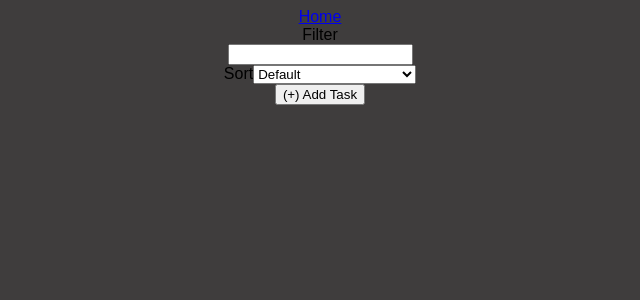
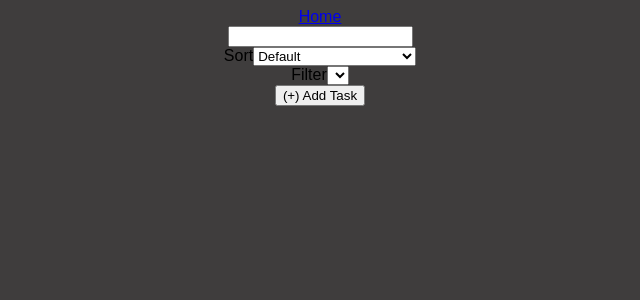
Before and after one commit to ellischung/todo-app, a React (Create React App) app: page / in a window 1280 px wide. Shown: the top 300 px of the page, without its empty margins (320-960 px from the left). Built offline with nearby package versions, Linux system fonts and the light colour scheme.

Commit message:
tag filtering added

```diff
--- a/src/components/Filter.jsx
+++ b/src/components/Filter.jsx
@@ -2,27 +2,29 @@ import React from "react";
 import { useTodo } from "../contexts/todoContext";
 
 function Filter() {
-  const { search, setSearch, filterTodos } = useTodo();
+  const { todos } = useTodo();
+
+  // grab unique tags from all todos
+  const tags = new Set();
+  todos.forEach((todo) => {
+    todo.tags.split(",").forEach((tag) => {
+      tags.add(tag.trim());
+    });
+  });
+
   const handleChange = (e) => {
-    setSearch(e.target.value);
-  };
-
-  const handleSubmit = (e) => {
-    e.preventDefault();
-    filterTodos(search);
+    setSortBy(e.target.value);
   };
 
   return (
     <div>
       <label>Filter</label>
-      <form onSubmit={handleSubmit}>
-        <input
-          type="text"
-          className="input"
-          name="filter"
-          onChange={handleChange}
-        />
-      </form>
+      <select id="filter" onChange={handleChange}>
+        <option value="default"></option>
+        {[...tags].map((tag) => (
+          <option value={tag}>{tag}</option>
+        ))}
+      </select>
     </div>
   );
 }
--- /dev/null
+++ b/src/components/Search.jsx
@@ -0,0 +1,29 @@
+import React from "react";
+import { useTodo } from "../contexts/todoContext";
+
+function Search() {
+  const { search, setSearch, filterTodos } = useTodo();
+  const handleChange = (e) => {
+    setSearch(e.target.value);
+  };
+
+  const handleSubmit = (e) => {
+    e.preventDefault();
+    filterTodos(search);
+  };
+
+  return (
+    <div>
+      <form onSubmit={handleSubmit}>
+        <input
+          type="text"
+          className="input"
+          name="filter"
+          onChange={handleChange}
+        />
+      </form>
+    </div>
+  );
+}
+
+export default Search;
--- a/src/pages/Todos.jsx
+++ b/src/pages/Todos.jsx
@@ -1,5 +1,6 @@
 import Todo from "../components/Todo";
 import SortDropdown from "../components/SortDropdown";
+import Search from "../components/Search";
 import Filter from "../components/Filter";
 import { useTodo } from "../contexts/todoContext";
 import { Link } from "react-router-dom";
@@ -9,8 +10,9 @@ const Todos = () => {
 
   return (
     <div className="todo-list">
+      <Search />
+      <SortDropdown />
       <Filter />
-      <SortDropdown />
       {sortedTodos.map((todo) => (
         <Todo key={todo.id} todo={todo} />
       ))}
```
